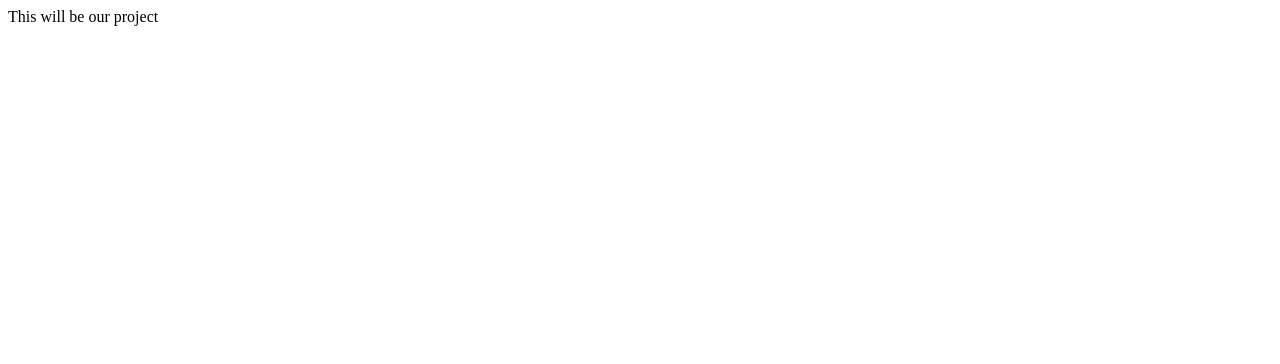
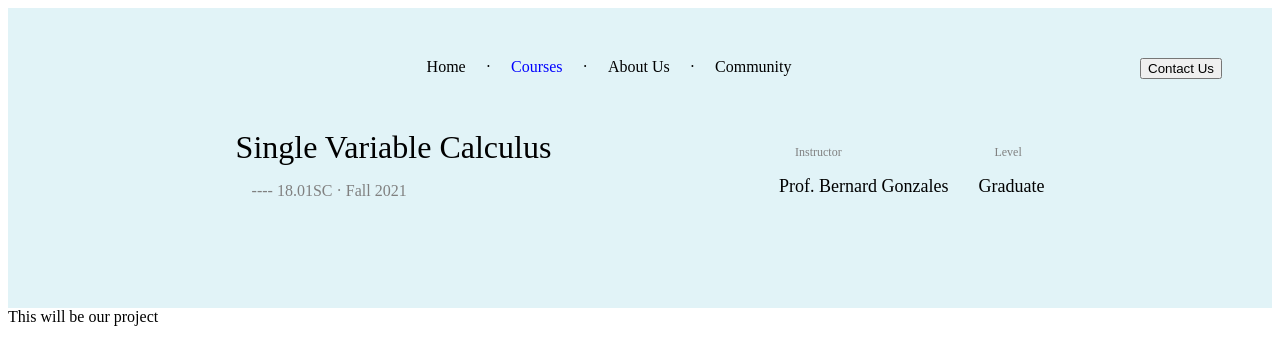
Before and after one commit to Open-Online-Education-Project/math-experiment-frontend, a plain HTML site: page index.html in a window 1280 px wide. Drawn offline with Linux system fonts and the light colour scheme.

Commit message:
Navbar first steps

```diff
--- a/index.css
+++ b/index.css
@@ -0,0 +1,49 @@
+.header {
+    background: #e1f3f7;
+    height:300px
+}
+
+.navbar-container {
+    display: flex;
+    flex-direction: row;
+    justify-content: space-between;
+    padding:50px
+}
+
+/* https://css-tricks.com/snippets/css/a-guide-to-flexbox/ */
+
+.navbar-centre-content a {
+    padding: 16px 16px
+}
+
+.navbar-centre-content a.active {
+    color:blue
+}
+
+.header-content-container{
+    display:flex;
+    justify-content: space-evenly;
+    flex-direction: row
+}
+
+.course-subcontent {
+    display:flex;
+    justify-content: space-between;
+    flex-direction: row
+}
+.course-title {
+    font-size:32px
+}
+
+.course-subtitle {
+    color: gray;
+    padding: 16px
+}
+
+.course-subcontent .course-subtitle {
+    font-size: 12px
+}
+
+.course-element-content {
+    font-size: 18px
+}
--- a/index.html
+++ b/index.html
@@ -3,10 +3,63 @@
 <head>
     <meta charset="UTF-8">
     <meta name="viewport" content="width=device-width, initial-scale=1.0">
-    <link rel="stylesheet" href="index.css">
+    <link rel="stylesheet" href="./index.css">
     <title>Title</title>
 </head>
 <body>
+
+    <!-- NAVBAR -->
+<div class="header">
+    <div class="navbar-container">
+    <div class="navbar-left-content" style="width: 20px;">
+
+    </div>
+    <div class="navbar-centre-content">
+        <a>Home</a> <span>&#183;</span>
+        <a class="active">Courses</a> <span>&#183;</span>
+        <a>About Us</a> <span>&#183;</span>
+        <a>Community</a>
+    </div>
+    <div class="navbar-right-content">
+        <button> Contact Us</button>
+    </div>
+    </div>
+
+    <!-- Header, including title professor info etc.-->
+    <div class="header-content-container">
+    <div class="title-container">
+        <div class="course-title">
+            Single Variable Calculus
+        </div>
+        <div class="course-subtitle">
+            ---- 18.01SC <span>&#183;</span> Fall 2021
+        </div>
+    </div>
+    <div class="course-subcontent">
+
+        <div class="course-subcontent-element">
+        <div class="course-subtitle">
+            Instructor
+        </div>
+        <div class="course-element-content">
+            Prof. Bernard Gonzales
+        </div>
+        </div>
+        <div style = "width: 30px"></div>
+        <div class="course-subcontent-element">
+        <div class="course-subtitle">
+            Level
+        </div>
+        <div class="course-element-content">
+            Graduate
+        </div>
+        </div>
+    </div>
+    </div>
+</div>
+
+<!-- COURSE CONTENT-->
+
     <div class="content">This will be our project</div>
 </body>
 </html>
```
